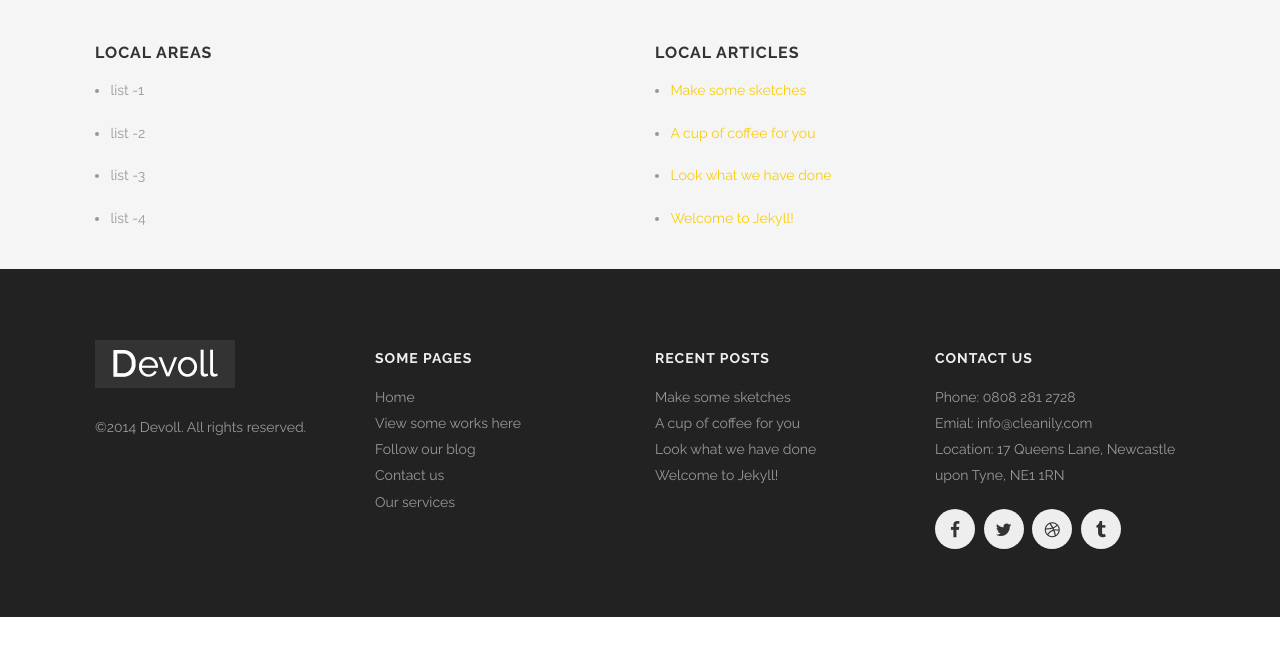
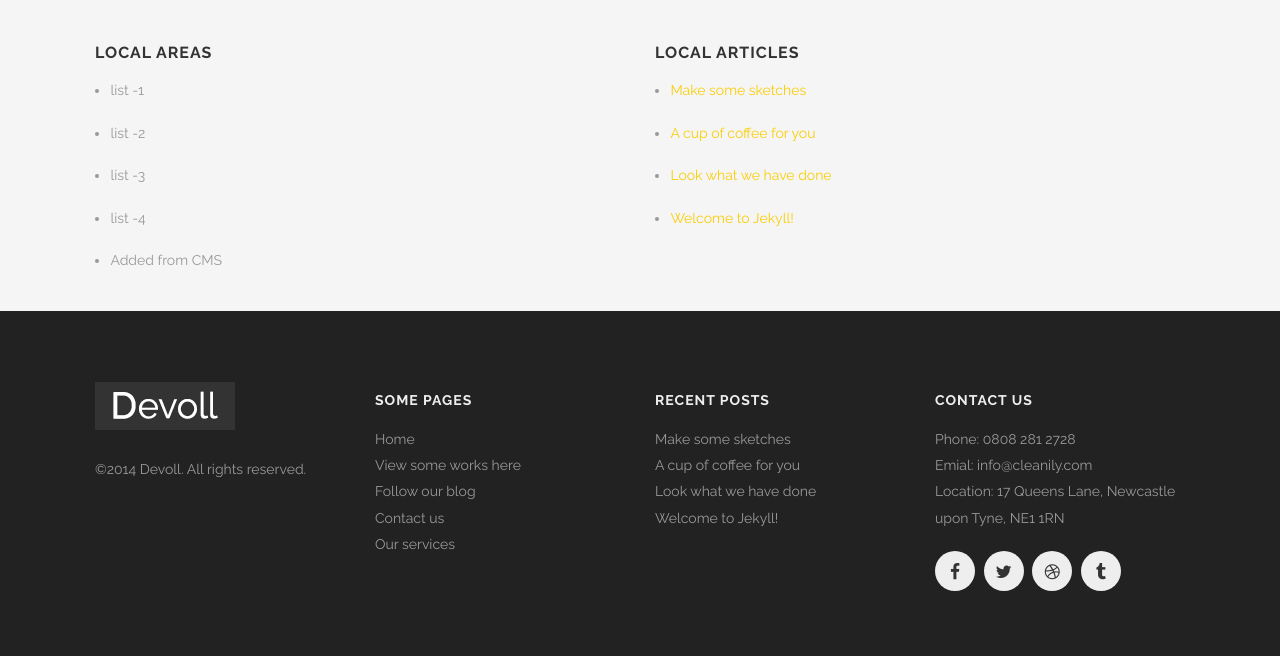
Before and after one commit to webuimaker/edward, a Jekyll site: the page built from index.html, in a window 1280 px wide and 900 px high, scrolled down 1927 px, cut to the strip 241-897 px from the top of the window. Built offline with Jekyll 4.4.1, drawn with Linux system fonts in a browser that asks for light colours; before the commit the page ends 2785 px from its top, so only the background shows below that.

Commit message:
Update Page “home”

```diff
--- a/index.html
+++ b/index.html
@@ -75,18 +75,25 @@
       icon: fa fa-comments-o
       title: Creative design
 ourServices:
-  sectionTitle: "About Our Service"
-  tagline: "tagline here"
-  body: "Lorem ipsum dolor sit amet, consectetuer adipiscing elit, sed diam nonummy nibh euismod tincidunt ut laoreet dolore magna aliquam erat volutpat consectetuer sit amet magna adipiscing. Lorem ipsum dolor sit amet, consectetuer adipiscing elit, sed diam nonummy nibh euismod tincidunt ut laoreet dolore magna aliquam erat volutpat consectetuer sit amet magna adipiscing."
+  body: >-
+    Lorem ipsum dolor sit amet, consectetuer adipiscing elit, sed diam nonummy
+    nibh euismod tincidunt ut laoreet dolore magna aliquam erat volutpat
+    consectetuer sit amet magna adipiscing. Lorem ipsum dolor sit amet,
+    consectetuer adipiscing elit, sed diam nonummy nibh euismod tincidunt ut
+    laoreet dolore magna aliquam erat volutpat consectetuer sit amet magna
+    adipiscing.
   howItWorksVideo:
-    videoUrl: "https://player.vimeo.com/video/278654013"
-    heading: "How it works"
+    heading: How it works
+    videoUrl: 'https://player.vimeo.com/video/278654013'
+  localAreas:
+    - text: list -1
+    - text: list -2
+    - text: list -3
+    - text: list -4
+    - text: Added from CMS
+  sectionTitle: About Our Service
+  tagline: tagline here
   transparentVideo:
-    videoUrl: "https://player.vimeo.com/video/284347668"
-    heading: "A transparent video about pricing"
-  localAreas:
-    - text: "list -1"
-    - text: "list -2"
-    - text: "list -3"
-    - text: "list -4"
+    heading: A transparent video about pricing
+    videoUrl: 'https://player.vimeo.com/video/284347668'
 ---
```
